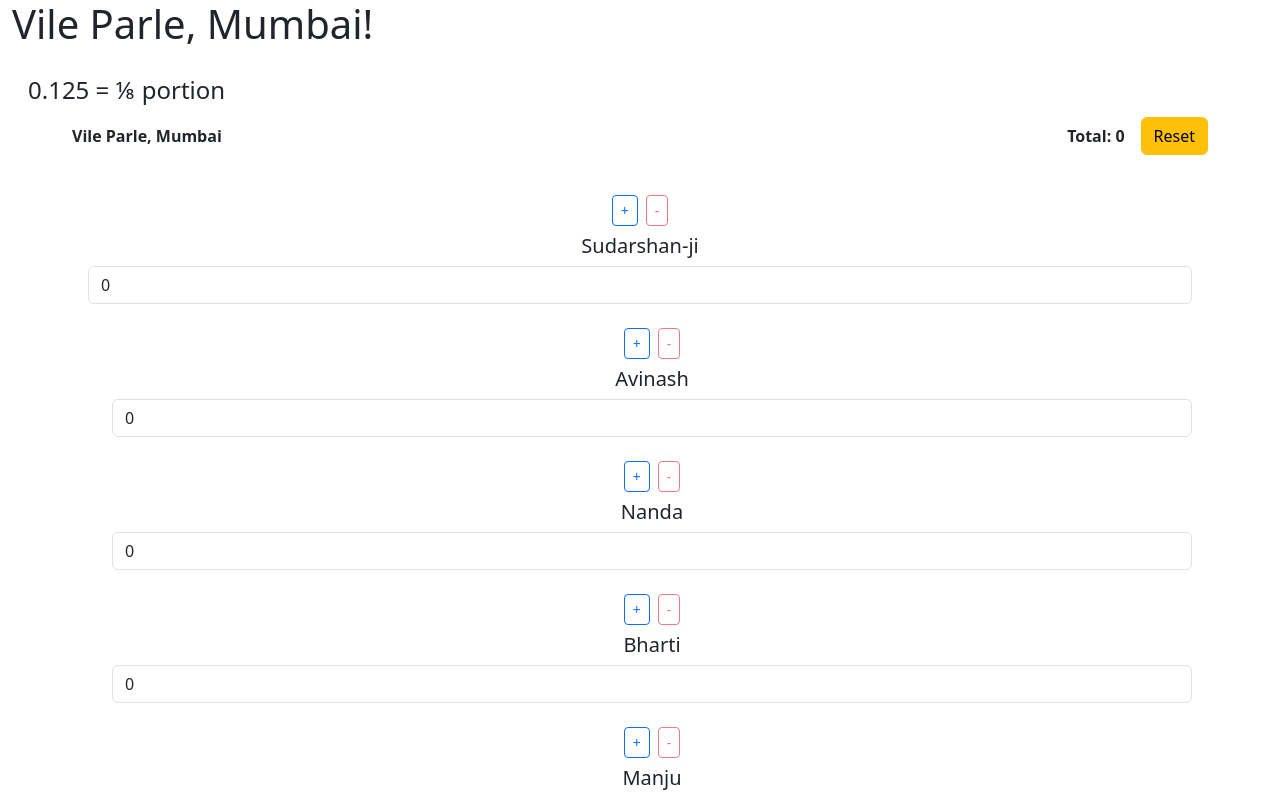
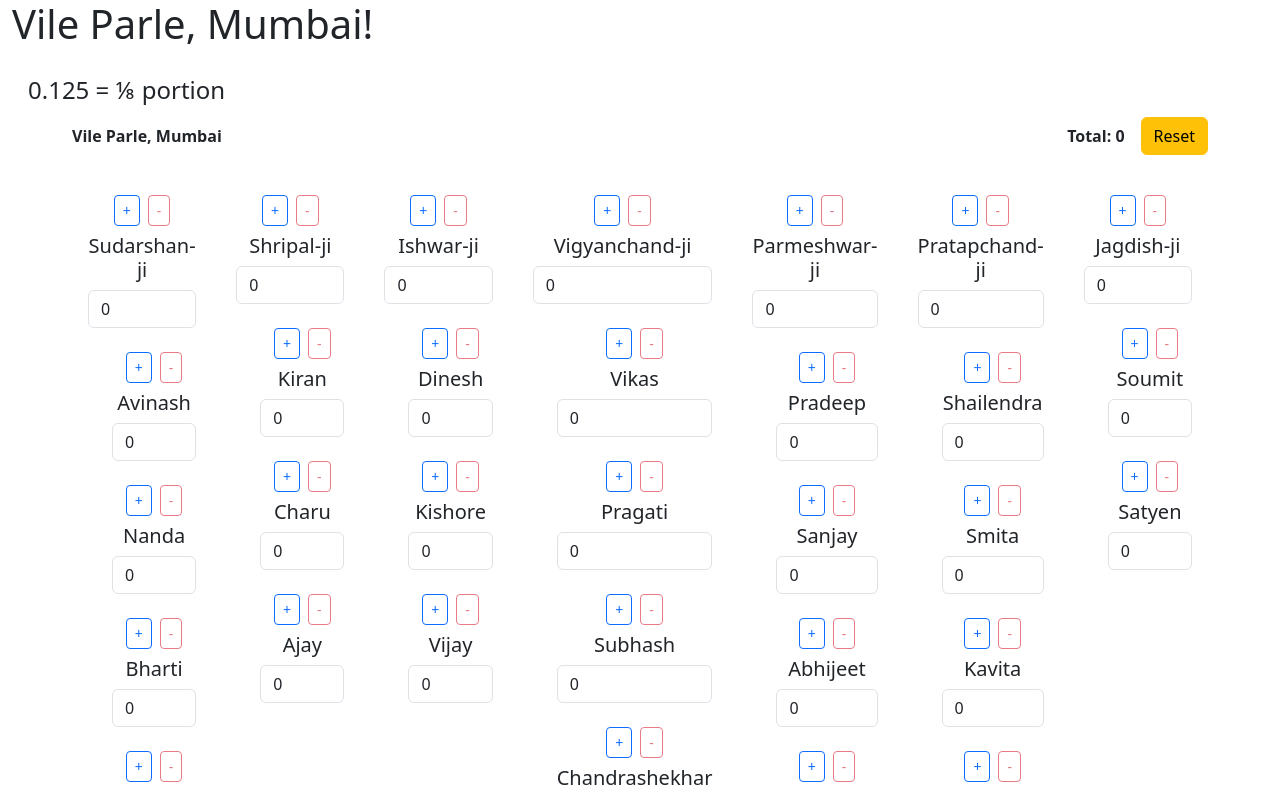
Before and after one commit to zarir-engineer/partition-tree-app, a Next.js app: page / in a window 1280 px wide. Shown: the top 792 px of the page. Built offline with nearby package versions, Linux system fonts and the light colour scheme.

Commit message:
Update CloudSpinnerGrid.tsx

```diff
--- a/components/CloudSpinnerGrid.tsx
+++ b/components/CloudSpinnerGrid.tsx
@@ -164,7 +164,6 @@ const handleValueChange = (node: Spinner, newValue: number) => {
     parent.value += diff;
     parent = findParent(spinners, parent);
   }
-
   setTotal(prevTotal => prevTotal + diff); // Update total
   setSpinners([...spinners]); // Trigger re-render
 };
@@ -199,7 +198,7 @@ const handleValueChange = (node: Spinner, newValue: number) => {
           <button className="btn btn-warning" onClick={handleReset}>Reset</button>
         </div>
       </div>
-      <div className="flex flex-wrap justify-between gap-1 overflow-x-auto">
+      <div className="d-flex flex-wrap justify-content-between gap-2 overflow-x-auto">
         {spinners.map((spinner, index) => (
           <div key={index} className="p-2" style={{ flex: "1 1 calc(12.5% - 10px)" }}>
             {renderTree([spinner])}
```
